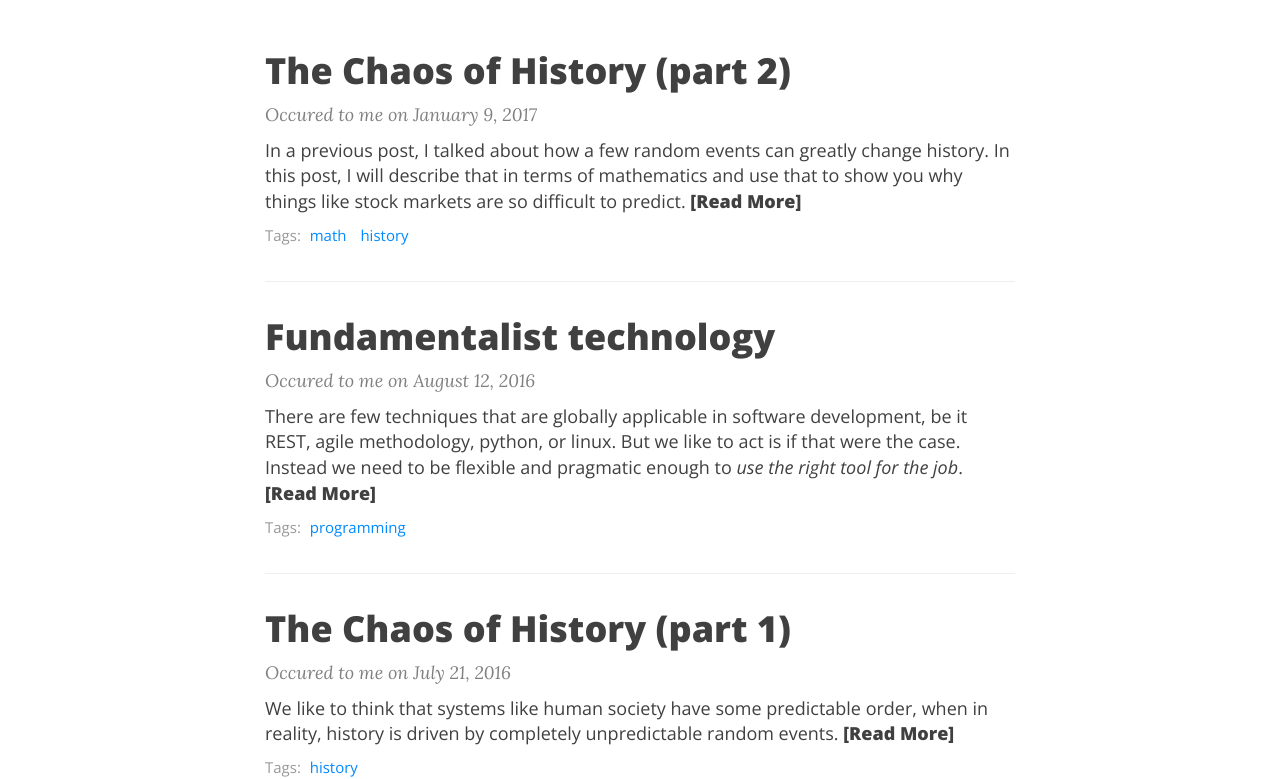
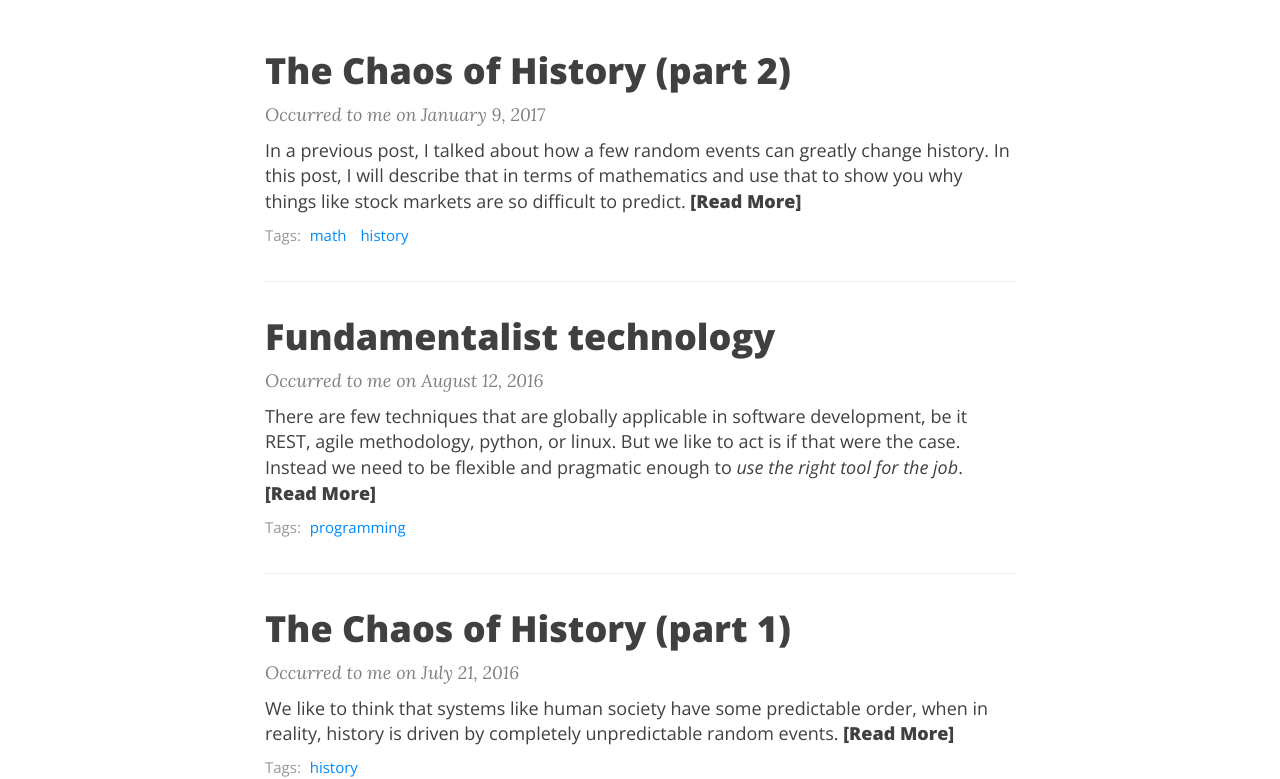
Before and after one commit to charmoniumQ/blog-content, a Jekyll site: the page built from blog-content/index.html, in a window 1280 px wide and 1396 px high. Shown: the part 299-1078 px from the top of the window. Built offline with Jekyll 4.4.1, drawn with Linux system fonts in a browser that asks for light colours; nearby versions of some CDN libraries; the list of posts is cut into pages by our own code.

Commit message:
occured -> occurred

```diff
--- a/blog-content/_includes/head.html
+++ b/blog-content/_includes/head.html
@@ -72,7 +72,7 @@
   <meta name="twitter:site" content="@{{ site.author.twitter }}" />
   <meta name="twitter:creator" content="@{{ site.author.twitter }}" />
   <meta name="twitter:title" content="{% if page.title %}{{ page.title }}{% else %}{{ site.title }}{% endif %}" />
-  <meta name="twitter:description" content="{{ page.content | strip_html | xml_escape | truncatewords: 50 }}" />
+  <meta name="twitter:description" content="{{ site.title }} - {{ site.description }}" />
   {% if page.share-img %}
   <meta name="twitter:image" content="{{ page.share-img }}" />
   {% elsif site.avatar %}
--- a/blog-content/_includes/header.html
+++ b/blog-content/_includes/header.html
@@ -44,7 +44,7 @@
 		  {% endif %}
 
 		  {% if include.type == "post" %}
-		  <span class="post-meta">Occured to me on <time itemprop="dateModified" itemprop="datePublished" datetime="{{page.date}} | date: ''">{{ page.date | date: "%B %-d, %Y" }}</time></span>
+		  <span class="post-meta">Occurred to me on <time itemprop="dateModified" itemprop="datePublished" datetime="{{page.date}} | date: ''">{{ page.date | date: "%B %-d, %Y" }}</time></span>
 		  {% endif %}
         </div>
       </div>
@@ -80,7 +80,7 @@
 		  {% endif %}
 
 		  {% if include.type == "post" %}
-		  <span class="post-meta">Occured to me on <time itemprop="datePublished" datetime="{{page.date | date: '%F'}}">{{ page.date | date: "%B %-d, %Y" }}</time></span>
+		  <span class="post-meta">Occurred to me on <time itemprop="datePublished" datetime="{{page.date | date: '%F'}}">{{ page.date | date: "%B %-d, %Y" }}</time></span>
 		  {% endif %}
         </div>
       </div>
--- a/blog-content/_layouts/tag_index.html
+++ b/blog-content/_layouts/tag_index.html
@@ -20,7 +20,7 @@ layout: default
     </a>
 
     <p class="post-meta">
-    Occured to me on {{ post.date | date: "%B %-d, %Y" }}
+    Occurred to me on {{ post.date | date: "%B %-d, %Y" }}
     </p>
 
     <div class="post-entry">
--- a/blog-content/index.html
+++ b/blog-content/index.html
@@ -18,7 +18,7 @@ subtitle: Blog about computers, mathematics, and philosophy. Occasionally other
     </a>
 
     <p class="post-meta">
-      Occured to me on {{ post.date | date: "%B %-d, %Y" }}
+      Occurred to me on {{ post.date | date: "%B %-d, %Y" }}
     </p>
 
     <div class="post-entry">
```
